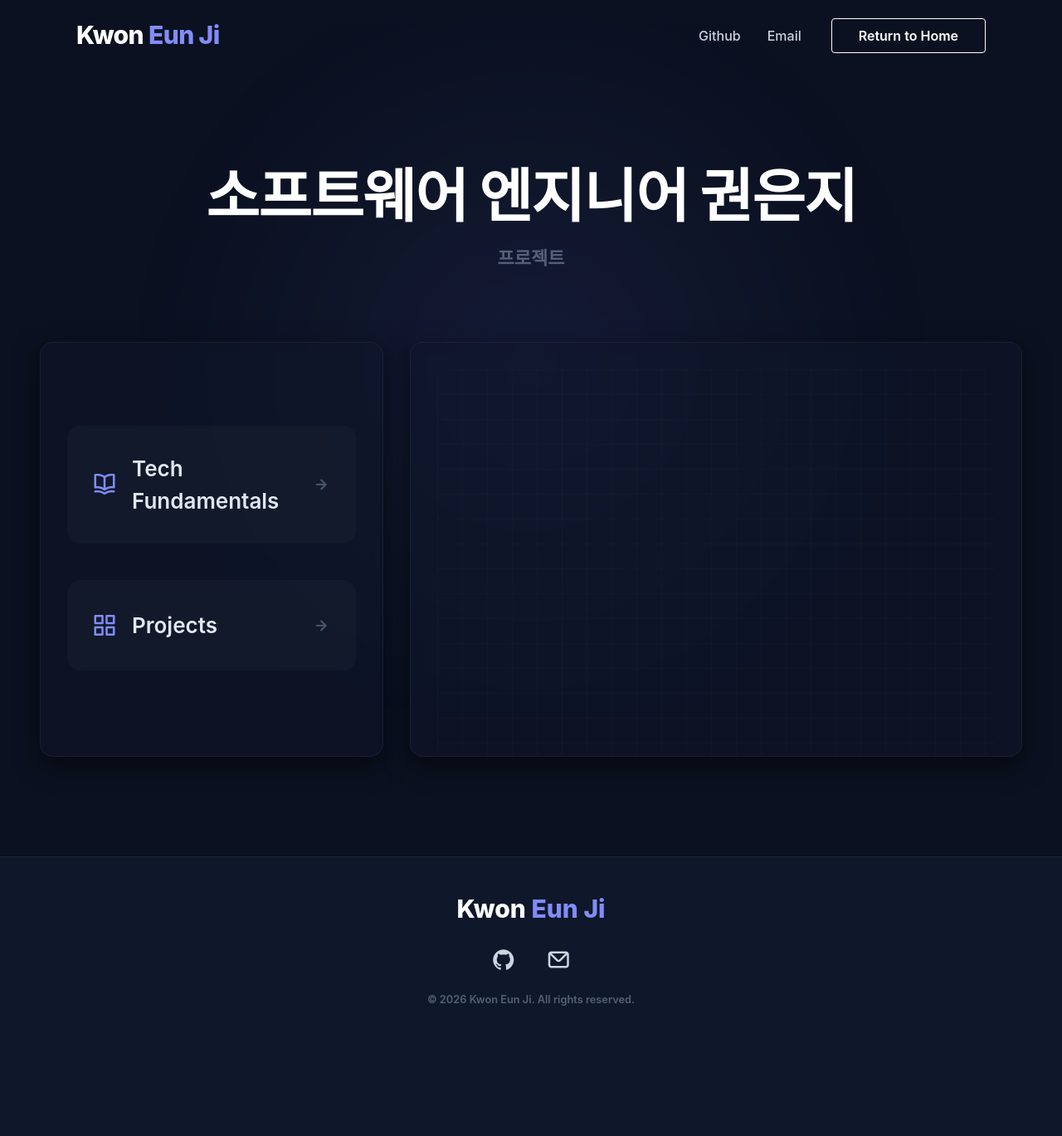
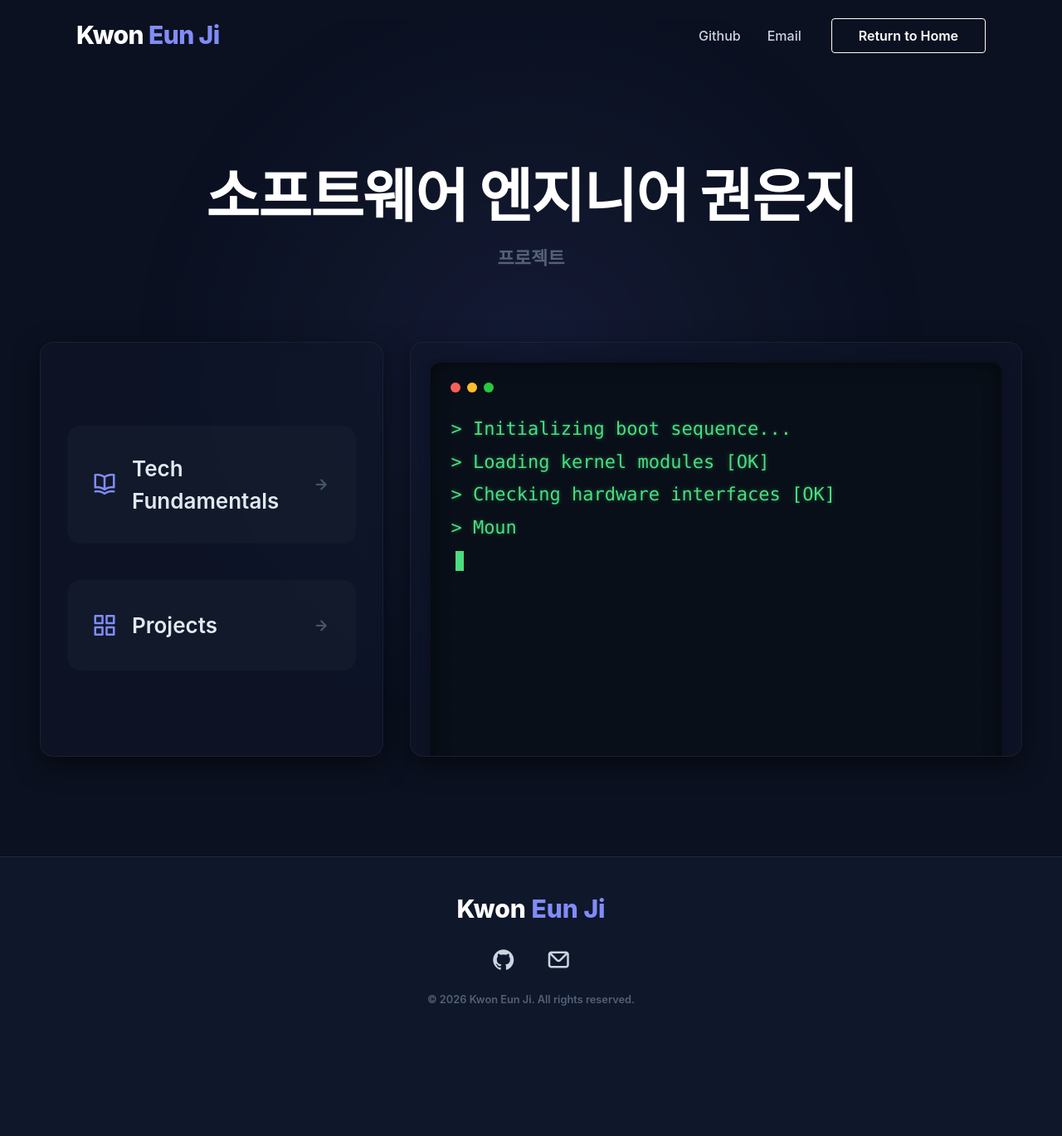
Before and after one commit to eunji021/eunji021.github.io, a Jekyll site: the page built from index.html, in a window 1280 px wide. Shown: the whole page at 83% size. Built offline with Jekyll 4.4.1, drawn with Linux system fonts in a browser that asks for light colours; nearby versions of some CDN libraries; some web fonts are replaced; comment, search, counter and statistics services are not loaded.

Commit message:
기존 수정

```diff
--- a/index.html
+++ b/index.html
@@ -42,15 +42,24 @@ title: Home
 
       <!-- Right Panel: CONTENT AREA -->
       <div class="dash-right-panel" style="display: flex; flex-direction: column;">
-        <div class="modern-panel dash-content" id="dash-content-area" style="position: relative; overflow: hidden; height: 100%; min-height: 500px;">
+        <div class="modern-panel dash-content" id="dash-content-area" style="position: relative; overflow: hidden; height: 100%; min-height: 500px; padding: 24px;">
 
-          <!-- Default State -->
-          <div class="content-view active" id="view-default" style="display: flex; align-items: center; justify-content: center; height: 100%;">
-             <!-- Empty, Grid line background via CSS -->
+          <!-- Default State (Terminal Boot Log) -->
+          <div class="content-view active" id="view-default" style="display: flex; align-items: stretch; justify-content: stretch; height: 100%; padding: 0; top: 24px; left: 24px; right: 24px; bottom: 24px;">
+            <div class="terminal-container" style="background: rgba(10, 15, 25, 0.95); border-radius: 12px; width: 100%; height: 100%; padding: 24px; box-shadow: inset 0 0 20px rgba(0,0,0,0.5), 0 0 15px rgba(0,0,0,0.3); font-family: 'Consolas', 'Courier New', monospace; position: relative; overflow: hidden; display: flex; flex-direction: column;">
+              <div class="terminal-header" style="display: flex; gap: 8px; margin-bottom: 24px;">
+                <div style="width: 12px; height: 12px; border-radius: 50%; background: #ff5f56;"></div>
+                <div style="width: 12px; height: 12px; border-radius: 50%; background: #ffbd2e;"></div>
+                <div style="width: 12px; height: 12px; border-radius: 50%; background: #27c93f;"></div>
+              </div>
+              <div id="terminal-text" style="color: #4ade80; font-size: 1.1rem; line-height: 1.8; text-shadow: 0 0 5px rgba(74, 222, 128, 0.4); flex-grow: 1;">
+                <!-- Typed text will go here -->
+              </div>
+            </div>
           </div>
 
           <!-- Tech Fundamentals View -->
-          <div class="content-view" id="view-tech" style="overflow-y: auto; max-height: 100%; padding-right: 12px;">
+          <div class="content-view" id="view-tech" style="overflow-y: auto; max-height: 100%; padding-right: 12px; top: 24px; left: 24px; right: 12px; bottom: 24px;">
             <h3 class="dashboard-title" style="margin-top: 0;">
               <i class="uil uil-book-open" style="color: #818cf8; margin-right: 12px; font-size: 1.8rem;"></i> Tech Fundamentals
             </h3>
@@ -81,7 +90,7 @@ title: Home
           </div>
 
           <!-- Projects View -->
-          <div class="content-view" id="view-projects" style="overflow-y: auto; max-height: 100%; padding-right: 12px;">
+          <div class="content-view" id="view-projects" style="overflow-y: auto; max-height: 100%; padding-right: 12px; top: 24px; left: 24px; right: 12px; bottom: 24px;">
             <h3 class="dashboard-title" style="margin-top: 0;">
               <i class="uil uil-apps" style="color: #818cf8; margin-right: 12px; font-size: 1.8rem;"></i> Projects
             </h3>
@@ -119,6 +128,22 @@ title: Home
   </div>
 </div>
 
+<style>
+@keyframes terminalBlink {
+  0%, 100% { opacity: 1; }
+  50% { opacity: 0; }
+}
+.cursor-blink {
+  display: inline-block;
+  width: 10px;
+  height: 1.2rem;
+  background: #4ade80;
+  margin-left: 6px;
+  vertical-align: middle;
+  animation: terminalBlink 1s step-end infinite;
+}
+</style>
+
 <script>
 document.addEventListener("DOMContentLoaded", function() {
   const menuTech = document.getElementById('menu-tech');
@@ -137,6 +162,68 @@ document.addEventListener("DOMContentLoaded", function() {
     if(menuProjects) menuProjects.classList.remove('hovered');
   }
 
+  // Terminal Typing Logic
+  const bootLogs = [
+    "> Initializing boot sequence...",
+    "> Loading kernel modules [OK]",
+    "> Checking hardware interfaces [OK]",
+    "> Mounting local file systems [OK]",
+    "> Starting embedded services [OK]",
+    "> System Ready.",
+    "> Awaiting User Input_"
+  ];
+  const terminalText = document.getElementById('terminal-text');
+  let lineIndex = 0;
+  let charIndex = 0;
+  let typingTimeout;
+
+  function typeLog() {
+    if(!terminalText) return;
+
+    if (lineIndex < bootLogs.length) {
+      if (charIndex === 0) {
+        const newLine = document.createElement('div');
+        terminalText.appendChild(newLine);
+
+        // Ensure cursor is always at the end
+        const cursor = terminalText.querySelector('.cursor-blink');
+        if (cursor) cursor.remove();
+
+        const newCursor = document.createElement('span');
+        newCursor.className = 'cursor-blink';
+        terminalText.appendChild(newCursor);
+      }
+
+      const lines = terminalText.querySelectorAll('div');
+      const currentDiv = lines[lines.length - 1];
+      const currentLine = bootLogs[lineIndex];
+
+      if (charIndex < currentLine.length) {
+        currentDiv.textContent += currentLine.charAt(charIndex);
+        charIndex++;
+        typingTimeout = setTimeout(typeLog, Math.random() * 30 + 15);
+      } else {
+        charIndex = 0;
+        lineIndex++;
+        typingTimeout = setTimeout(typeLog, 300);
+      }
+    }
+  }
+
+  // Restart typing animation when view-default becomes active
+  function restartTyping() {
+    clearTimeout(typingTimeout);
+    if(terminalText) {
+      terminalText.innerHTML = ''; // Clear contents
+      lineIndex = 0;
+      charIndex = 0;
+      setTimeout(typeLog, 300);
+    }
+  }
+
+  // Start initially
+  setTimeout(restartTyping, 500);
+
   if(menuTech) {
     menuTech.addEventListener('mouseenter', () => {
       resetViews();
```
Also changed, not shown: other parts of index.html (+2 -0 lines).
